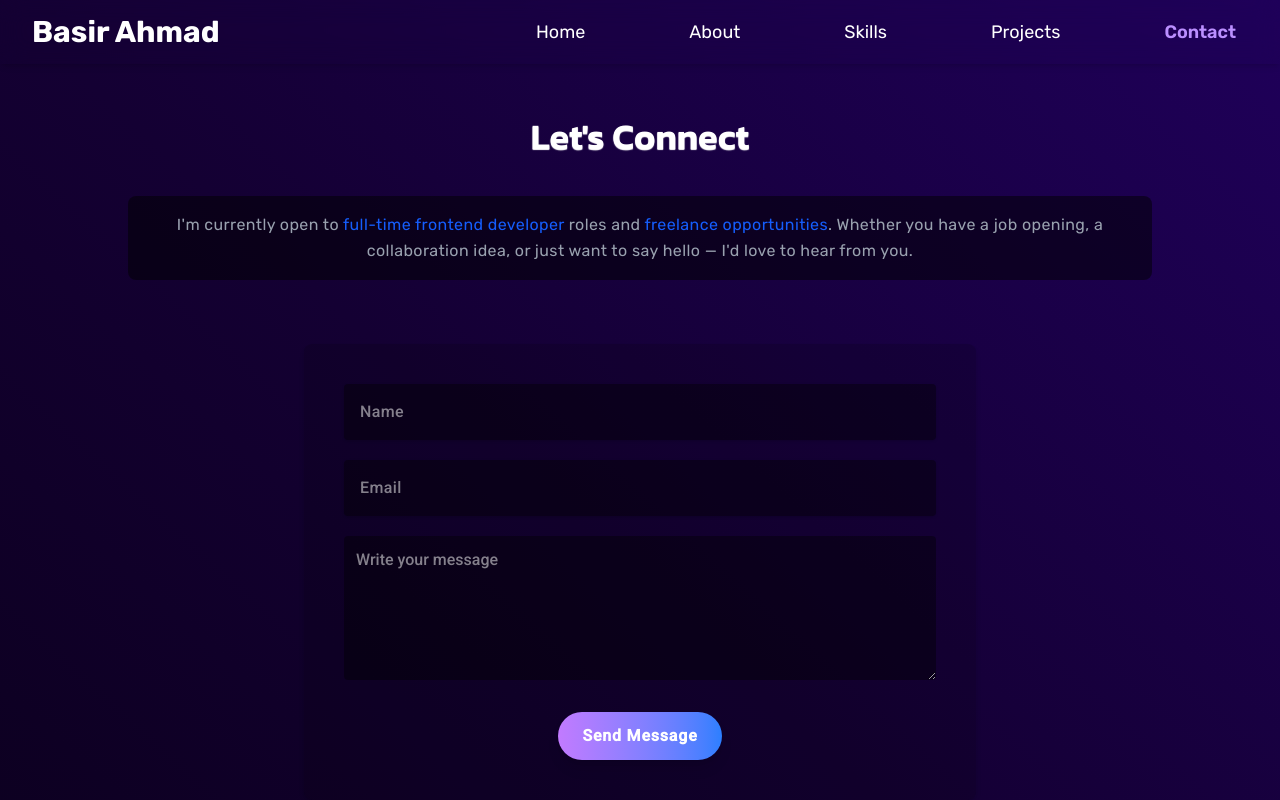
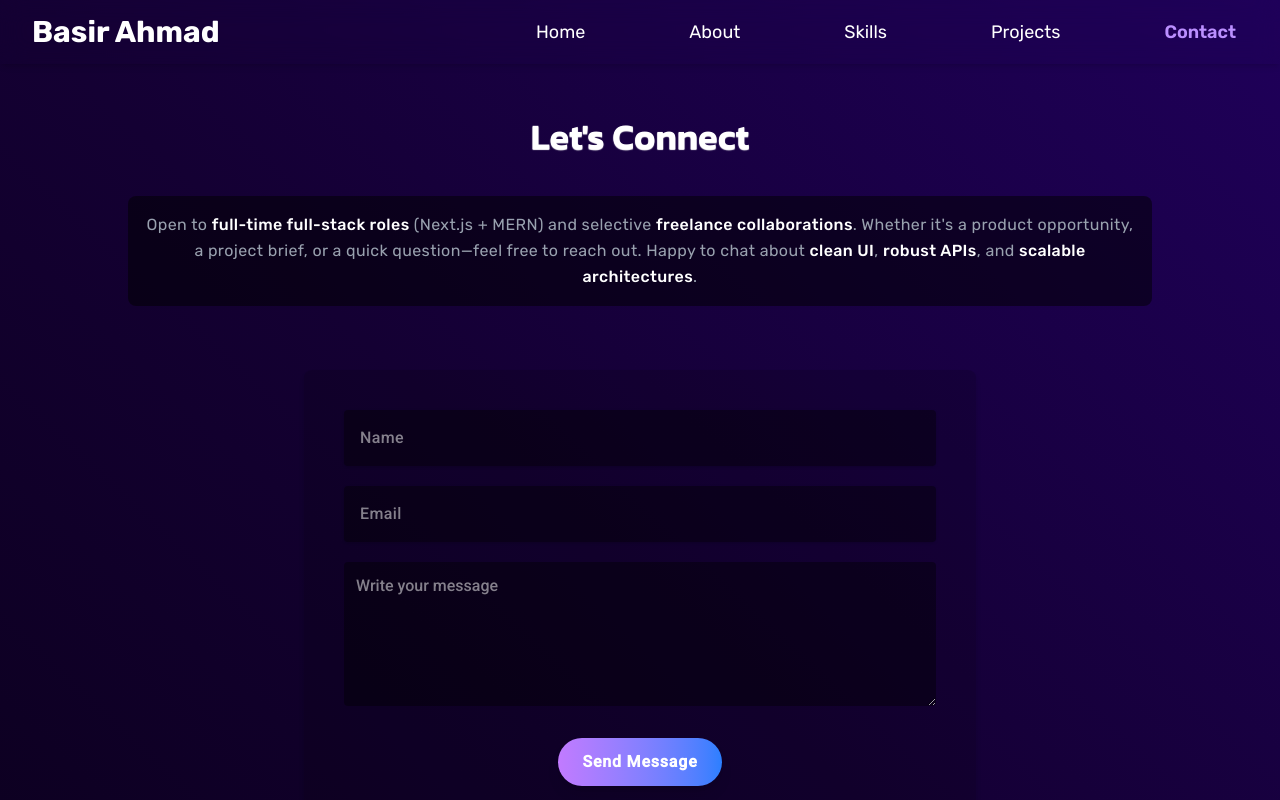
Before and after one commit to thebeliever1812/personal-portfolio, a Next.js app: page /contact in a window 1280 px wide. Shown: the top 800 px of the page. Built offline with nearby package versions, Linux system fonts and the light colour scheme.

Commit message:
contact page updated

```diff
--- a/app/components/ContactPageSections/Intro.tsx
+++ b/app/components/ContactPageSections/Intro.tsx
@@ -1,5 +1,5 @@
 import React from 'react'
-import { Container, Heading } from '../index'
+import { Container, Heading, HighlightText } from '../index'
 import { ParaContent } from '../HomePageSections'
 
 const Intro: React.FC = () => {
@@ -9,9 +9,7 @@ const Intro: React.FC = () => {
                 Let&apos;s Connect
             </Heading>
             <ParaContent>
-                <p className='text-gray-400 leading-relaxed tracking-wide'>
-                    I&apos;m currently open to <span className='text-blue-600'>full-time frontend developer</span> roles and <span className='text-blue-600'>freelance opportunities</span>. Whether you have a job opening, a collaboration idea, or just want to say hello — I&apos;d love to hear from you.
-                </p>
+                <p className="text-gray-400 leading-relaxed tracking-wide"> Open to <HighlightText>full-time full-stack roles</HighlightText> &#40;Next.js + MERN&#41; and selective <HighlightText>freelance collaborations</HighlightText>. Whether it&apos;s a product opportunity, a project brief, or a quick question—feel free to reach out. Happy to chat about <HighlightText>clean UI</HighlightText>, <HighlightText>robust APIs</HighlightText>, and <HighlightText>scalable architectures</HighlightText>. </p>
             </ParaContent>
         </Container>
     )
```
